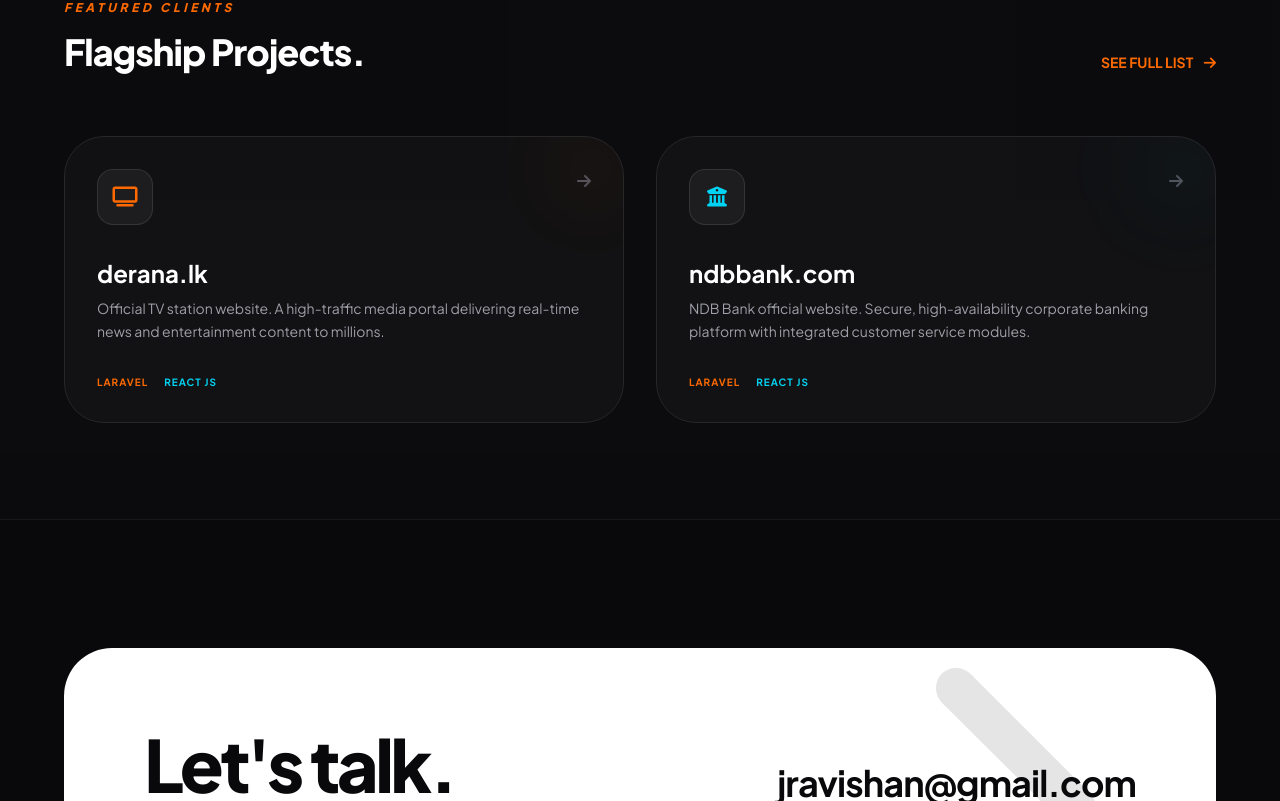
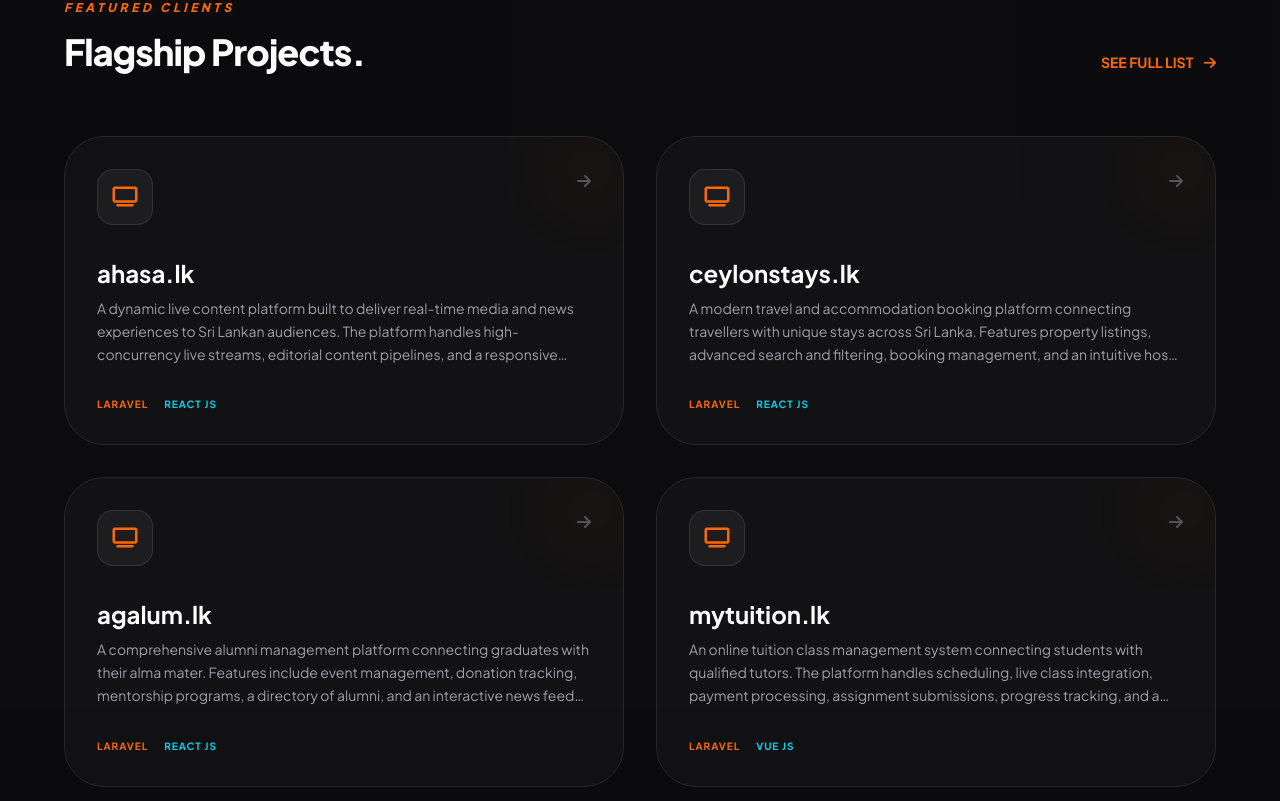
Before and after one commit to RAVISHAN1/portfolio, a React (Vite) app: page / in a window 1280 px wide. Shown: the part 1579-2380 px from the top of the page. Built offline with nearby package versions, Linux system fonts and the light colour scheme.

Commit message:
feat: implement FeaturedProjects component and add project database module

```diff
--- a/src/components/FeaturedProjects.jsx
+++ b/src/components/FeaturedProjects.jsx
@@ -1,8 +1,11 @@
 import React from 'react';
 import { Link, useNavigate } from 'react-router-dom';
+import { PROJECTS_DB } from '../data/projects';
 
 export default function FeaturedProjects() {
   const navigate = useNavigate();
+
+  const featuredProjects = Object.entries(PROJECTS_DB).filter(([key, project]) => project.featured);
 
   return (
     <section className="py-24 px-6 bg-zinc-900/20">
@@ -18,38 +21,27 @@
             </div>
 
             <div className="grid md:grid-cols-2 gap-8">
-                {/* Derana */}
-                <div onClick={() => navigate('/projects/derana')} className="project-card p-8 bg-zinc-900/50 border border-zinc-800 rounded-[2.5rem] relative overflow-hidden group">
+                {featuredProjects.map(([key, project]) => (
+                    <div key={key} onClick={() => navigate(`/projects/${key}`)} className="project-card p-8 bg-zinc-900/50 border border-zinc-800 rounded-[2.5rem] relative overflow-hidden group">
                         <div className="absolute -right-4 -top-4 w-24 h-24 bg-orange-500/5 rounded-full blur-2xl group-hover:bg-orange-500/10 transition-colors"></div>
                         <div className="flex justify-between items-start mb-8">
                             <div className="w-14 h-14 bg-white/5 border border-white/10 rounded-2xl flex items-center justify-center">
-                            <i className="fa-solid fa-tv text-orange-500 text-xl"></i>
+                                {/* Use different icons based on type if you want, defaulting to star */}
+                                <i className={`fa-solid ${project.type.includes('Bank') ? 'fa-building-columns' : 'fa-tv'} text-orange-500 text-xl`}></i>
                             </div>
                             <span className="text-zinc-600 group-hover:text-white transition"><i className="fa-solid fa-arrow-right"></i></span>
                         </div>
-                    <h4 className="text-2xl font-bold text-white mb-2">derana.lk</h4>
-                    <p className="text-zinc-400 text-sm leading-relaxed mb-8">Official TV station website. A high-traffic media portal delivering real-time news and entertainment content to millions.</p>
-                    <div className="flex gap-4">
-                        <span className="text-[10px] font-bold text-orange-500 tracking-widest uppercase">Laravel</span>
-                        <span className="text-[10px] font-bold text-cyan-400 tracking-widest uppercase">React Js</span>
+                        <h4 className="text-2xl font-bold text-white mb-2">{project.title}</h4>
+                        <p className="text-zinc-400 text-sm leading-relaxed mb-8 line-clamp-3">{project.description}</p>
+                        <div className="flex flex-wrap gap-4">
+                            {project.stack.slice(0, 2).map((tech, idx) => (
+                                <span key={idx} className={`text-[10px] font-bold tracking-widest uppercase ${tech.toLowerCase().includes('laravel') ? 'text-orange-500' : 'text-cyan-400'}`}>
+                                    {tech}
+                                </span>
+                            ))}
                         </div>
                     </div>
-                {/* NDB Bank */}
-                <div onClick={() => navigate('/projects/ndb')} className="project-card p-8 bg-zinc-900/50 border border-zinc-800 rounded-[2.5rem] relative overflow-hidden group">
-                    <div className="absolute -right-4 -top-4 w-24 h-24 bg-cyan-500/5 rounded-full blur-2xl group-hover:bg-cyan-500/10 transition-colors"></div>
-                    <div className="flex justify-between items-start mb-8">
-                        <div className="w-14 h-14 bg-white/5 border border-white/10 rounded-2xl flex items-center justify-center">
-                            <i className="fa-solid fa-building-columns text-cyan-400 text-xl"></i>
-                        </div>
-                        <span className="text-zinc-600 group-hover:text-white transition"><i className="fa-solid fa-arrow-right"></i></span>
-                    </div>
-                    <h4 className="text-2xl font-bold text-white mb-2">ndbbank.com</h4>
-                    <p className="text-zinc-400 text-sm leading-relaxed mb-8">NDB Bank official website. Secure, high-availability corporate banking platform with integrated customer service modules.</p>
-                    <div className="flex gap-4">
-                        <span className="text-[10px] font-bold text-orange-500 tracking-widest uppercase">Laravel</span>
-                        <span className="text-[10px] font-bold text-cyan-400 tracking-widest uppercase">React Js</span>
-                    </div>
-                </div>
+                ))}
             </div>
         </div>
     </section>
--- a/src/data/projects.js
+++ b/src/data/projects.js
@@ -6,7 +6,8 @@
         description: 'A dynamic live content platform built to deliver real-time media and news experiences to Sri Lankan audiences. The platform handles high-concurrency live streams, editorial content pipelines, and a responsive frontend crafted for speed and reliability across devices.',
         url: 'https://ahasa.ravishan.web.lk',
         type: 'Live Content Platform',
-        role: 'Lead Engineer'
+        role: 'Lead Engineer',
+        featured: true
     },
     'ceylonstays': {
         id: 2,
@@ -15,7 +16,8 @@
         description: 'A modern travel and accommodation booking platform connecting travellers with unique stays across Sri Lanka. Features property listings, advanced search and filtering, booking management, and an intuitive host dashboard — all wrapped in a clean, responsive design built for the modern traveller.',
         url: 'https://ceylonstays.ravishan.web.lk',
         type: 'Accommodation Booking Platform',
-        role: 'Full Stack Engineer'
+        role: 'Full Stack Engineer',
+        featured: true
     },
     'agalum': {
         id: 3,
@@ -24,7 +26,8 @@
         description: 'A comprehensive alumni management platform connecting graduates with their alma mater. Features include event management, donation tracking, mentorship programs, a directory of alumni, and an interactive news feed to keep the community engaged and informed.',
         url: 'https://agalum.ravishan.web.lk',
         type: 'Alumni Management Platform',
-        role: 'Full Stack Engineer'
+        role: 'Full Stack Engineer',
+        featured: true
     },
     'mytuition': {
         id: 4,
@@ -33,7 +36,8 @@
         description: 'An online tuition class management system connecting students with qualified tutors. The platform handles scheduling, live class integration, payment processing, assignment submissions, progress tracking, and a rating system to ensure quality education delivery.',
         url: 'https://mytuition.ravishan.web.lk',
         type: 'EdTech Platform',
-        role: 'Full Stack Engineer'
+        role: 'Full Stack Engineer',
+        featured: true
     },
     'derana': {
         id: 5,
@@ -42,7 +46,7 @@
         description: 'The official website for Derana TV, one of Sri Lanka\'s leading TV networks. This high-traffic media portal was built using a combination of Laravel for the robust backend management of news and programming, with React JS delivering a high-performance frontend experience for millions of concurrent users. Integrated real-time streaming APIs and automated publishing pipelines.',
         url: 'https://derana.lk/',
         type: 'Media Portal',
-        role: 'Lead Engineer'
+        role: 'Lead Engineer',
     },
     'ndb': {
         id: 6,
@@ -51,7 +55,7 @@
         description: 'The corporate web platform for NDB Bank. This project required strict security protocols and high availability. Leveraging Laravel\'s secure authentication and React\'s modular components, we delivered a streamlined banking interface that integrates various customer service modules and financial product explorers. Optimized for enterprise performance and data integrity.',
         url: 'https://www.ndbbank.com/',
         type: 'Enterprise Banking',
-        role: 'Full Stack Engineer'
+        role: 'Full Stack Engineer',
     },
     'patpat': {
         id: 7,
```
Lines whose indentation alone changed are shown as unchanged.
